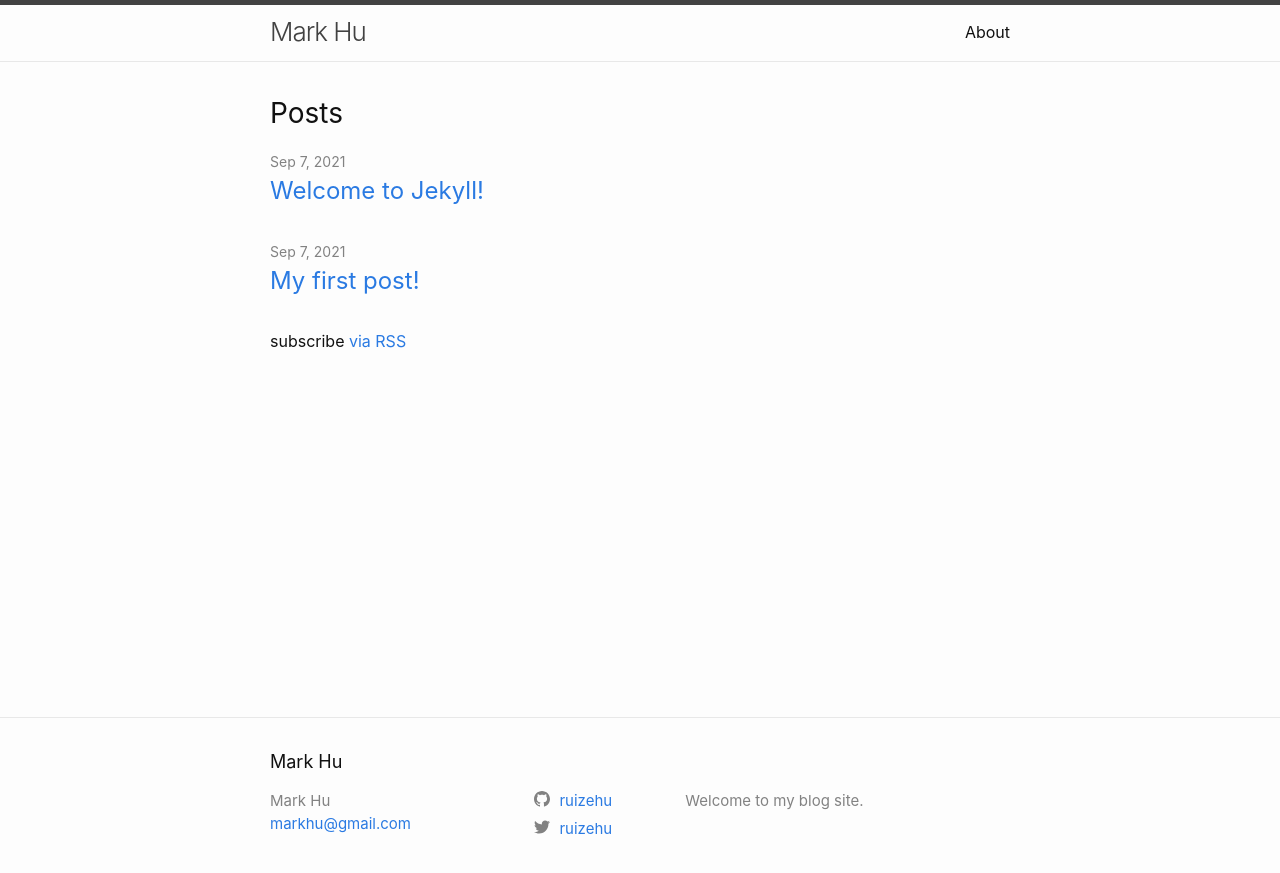
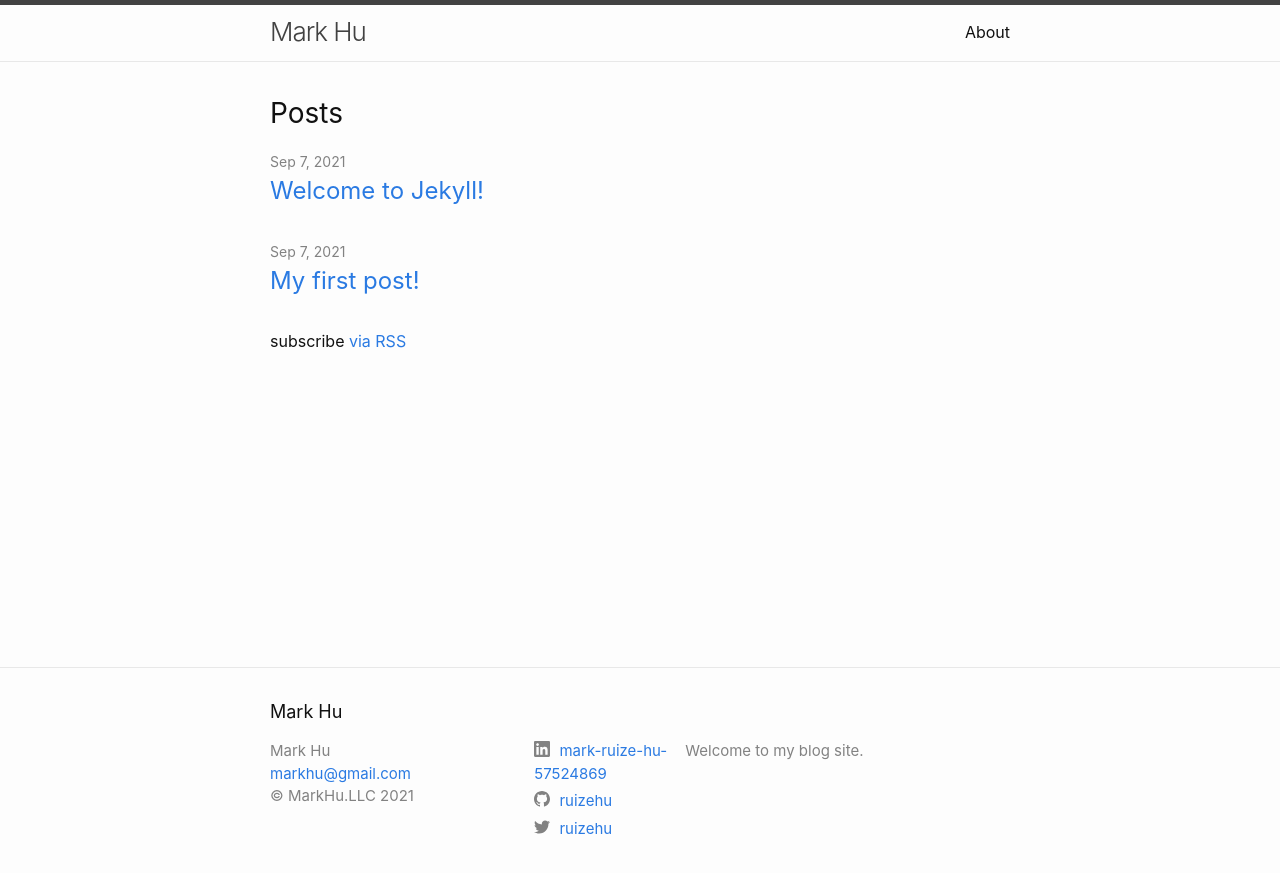
Before and after one commit to RuizeHu/myRepo, a Jekyll site: the page built from index.markdown, in a window 1280 px wide. Shown: the top 873 px of the page. Built offline with Jekyll 4.4.1, drawn with Linux system fonts in a browser that asks for light colours.

Commit message:
completed all branding activities

```diff
--- a/_config.yml
+++ b/_config.yml
@@ -27,6 +27,14 @@ url: "https://ruizehu.github.io" # the base hostname & protocol for your site, e
 twitter_username: ruizehu
 github_username:  ruizehu
 
+# author
+author: Mark Hu
+linkedin_username: mark-ruize-hu-57524869
+#linkedin_username:
+
+# copyright: a copyright symbol and year will be added automatically
+copyright: "MarkHu.LLC"
+
 # Build settings
 # Removed minima theme as it is now a regular theme.
 # theme: minima
--- a/_includes/footer.html
+++ b/_includes/footer.html
@@ -1,5 +1,5 @@
 <footer class="site-footer h-card">
-  <data class="u-url" href="{{ "/" | relative_url }}"></data>
+  <data class="u-url" href="{{ " /" | relative_url }}"></data>
 
   <div class="wrapper">
 
@@ -18,6 +18,9 @@
           {%- if site.email -%}
           <li><a class="u-email" href="mailto:{{ site.email }}">{{ site.email }}</a></li>
           {%- endif -%}
+          {%- if site.copyright -%}
+          <li>&copy; {{ site.copyright }} {{ "now" | date: "%Y" }}</li>
+          {%- endif -%}
         </ul>
       </div>
 
--- a/_includes/header.html
+++ b/_includes/header.html
@@ -3,7 +3,7 @@
   <div class="wrapper">
     {%- assign default_paths = site.pages | map: "path" -%}
     {%- assign page_paths = site.header_pages | default: default_paths -%}
-    <a class="site-title" rel="author" href="{{ "/" | relative_url }}">{{ site.title | escape }}</a>
+    <a class="site-title" rel="author" href="{{ " /" | relative_url }}">{{ site.title | escape }}</a>
 
     {%- if page_paths -%}
     <nav class="site-nav">
--- a/_includes/social.html
+++ b/_includes/social.html
@@ -1,14 +1,49 @@
 <ul class="social-media-list">
-  {%- if site.dribbble_username -%}<li><a href="https://dribbble.com/{{ site.dribbble_username| cgi_escape | escape }}"><svg class="svg-icon"><use xlink:href="{{ '/assets/minima-social-icons.svg#dribbble' | relative_url }}"></use></svg> <span class="username">{{ site.dribbble_username| escape }}</span></a></li>{%- endif -%}
-  {%- if site.facebook_username -%}<li><a href="https://www.facebook.com/{{ site.facebook_username| cgi_escape | escape }}"><svg class="svg-icon"><use xlink:href="{{ '/assets/minima-social-icons.svg#facebook' | relative_url }}"></use></svg> <span class="username">{{ site.facebook_username| escape }}</span></a></li>{%- endif -%}
-  {%- if site.flickr_username -%}<li><a href="https://www.flickr.com/photos/{{ site.flickr_username| cgi_escape | escape }}"><svg class="svg-icon"><use xlink:href="{{ '/assets/minima-social-icons.svg#flickr' | relative_url }}"></use></svg> <span class="username">{{ site.flickr_username| escape }}</span></a></li>{%- endif -%}
-  {%- if site.github_username -%}<li><a href="https://github.com/{{ site.github_username| cgi_escape | escape }}"><svg class="svg-icon"><use xlink:href="{{ '/assets/minima-social-icons.svg#github' | relative_url }}"></use></svg> <span class="username">{{ site.github_username| escape }}</span></a></li>{%- endif -%}
-  {%- if site.instagram_username -%}<li><a href="https://instagram.com/{{ site.instagram_username| cgi_escape | escape }}"><svg class="svg-icon"><use xlink:href="{{ '/assets/minima-social-icons.svg#instagram' | relative_url }}"></use></svg> <span class="username">{{ site.instagram_username| escape }}</span></a></li>{%- endif -%}
-  {%- if site.linkedin_username -%}<li><a href="https://www.linkedin.com/in/{{ site.linkedin_username| cgi_escape | escape }}"><svg class="svg-icon"><use xlink:href="{{ '/assets/minima-social-icons.svg#linkedin' | relative_url }}"></use></svg> <span class="username">{{ site.linkedin_username| escape }}</span></a></li>{%- endif -%}
-  {%- if site.pinterest_username -%}<li><a href="https://www.pinterest.com/{{ site.pinterest_username| cgi_escape | escape }}"><svg class="svg-icon"><use xlink:href="{{ '/assets/minima-social-icons.svg#pinterest' | relative_url }}"></use></svg> <span class="username">{{ site.pinterest_username| escape }}</span></a></li>{%- endif -%}
-  {%- for mst in site.mastodon -%}{%- if mst.username and mst.instance -%}<li><a href="https://{{ mst.instance| cgi_escape | escape}}/@{{mst.username}}"><svg class="svg-icon"><use xlink:href="{{ '/assets/minima-social-icons.svg#mastodon' | relative_url }}"></use></svg> <span class="username">{{ mst.username|escape }}</span></a></li>{%- endif -%}{%- endfor -%}
-  {%- if site.twitter_username -%}<li><a href="https://www.twitter.com/{{ site.twitter_username| cgi_escape | escape }}"><svg class="svg-icon"><use xlink:href="{{ '/assets/minima-social-icons.svg#twitter' | relative_url }}"></use></svg> <span class="username">{{ site.twitter_username| escape }}</span></a></li>{%- endif -%}
-  {%- if site.youtube_username -%}<li><a href="https://youtube.com/{{ site.youtube_username| cgi_escape | escape }}"><svg class="svg-icon"><use xlink:href="{{ '/assets/minima-social-icons.svg#youtube' | relative_url }}"></use></svg> <span class="username">{{ site.youtube_username| escape }}</span></a></li>{%- endif -%}
-  {%- if site.googleplus_username -%}<li><a href="https://plus.google.com/{{ site.googleplus_username| escape }}"><svg class="svg-icon"><use xlink:href="{{ '/assets/minima-social-icons.svg#googleplus' | relative_url }}"></use></svg> <span class="username">{{ site.googleplus_username| escape }}</span></a></li>{%- endif -%}
-  {%- if site.rss -%}<li><a href="{{ 'feed.xml' | relative_url }}"><svg class="svg-icon"><use xlink:href="{{ '/assets/minima-social-icons.svg#rss' | relative_url }}"></use></svg> <span>{{ site.rss | escape }}</span></a></li>{%- endif -%}
+  {%- if site.linkedin_username -%}<li><a
+      href="https://www.linkedin.com/in/{{ site.linkedin_username| cgi_escape | escape }}"><svg class="svg-icon">
+        <use xlink:href="{{ '/assets/minima-social-icons.svg#linkedin' | relative_url }}"></use>
+      </svg> <span class="username">{{ site.linkedin_username| escape }}</span></a></li>{%- endif -%}
+  {%- if site.github_username -%}<li><a href="https://github.com/{{ site.github_username| cgi_escape | escape }}"><svg
+        class="svg-icon">
+        <use xlink:href="{{ '/assets/minima-social-icons.svg#github' | relative_url }}"></use>
+      </svg> <span class="username">{{ site.github_username| escape }}</span></a></li>{%- endif -%}
+  {%- if site.dribbble_username -%}<li><a
+      href="https://dribbble.com/{{ site.dribbble_username| cgi_escape | escape }}"><svg class="svg-icon">
+        <use xlink:href="{{ '/assets/minima-social-icons.svg#dribbble' | relative_url }}"></use>
+      </svg> <span class="username">{{ site.dribbble_username| escape }}</span></a></li>{%- endif -%}
+  {%- if site.facebook_username -%}<li><a
+      href="https://www.facebook.com/{{ site.facebook_username| cgi_escape | escape }}"><svg class="svg-icon">
+        <use xlink:href="{{ '/assets/minima-social-icons.svg#facebook' | relative_url }}"></use>
+      </svg> <span class="username">{{ site.facebook_username| escape }}</span></a></li>{%- endif -%}
+  {%- if site.flickr_username -%}<li><a
+      href="https://www.flickr.com/photos/{{ site.flickr_username| cgi_escape | escape }}"><svg class="svg-icon">
+        <use xlink:href="{{ '/assets/minima-social-icons.svg#flickr' | relative_url }}"></use>
+      </svg> <span class="username">{{ site.flickr_username| escape }}</span></a></li>{%- endif -%}
+  {%- if site.instagram_username -%}<li><a
+      href="https://instagram.com/{{ site.instagram_username| cgi_escape | escape }}"><svg class="svg-icon">
+        <use xlink:href="{{ '/assets/minima-social-icons.svg#instagram' | relative_url }}"></use>
+      </svg> <span class="username">{{ site.instagram_username| escape }}</span></a></li>{%- endif -%}
+  {%- if site.pinterest_username -%}<li><a
+      href="https://www.pinterest.com/{{ site.pinterest_username| cgi_escape | escape }}"><svg class="svg-icon">
+        <use xlink:href="{{ '/assets/minima-social-icons.svg#pinterest' | relative_url }}"></use>
+      </svg> <span class="username">{{ site.pinterest_username| escape }}</span></a></li>{%- endif -%}
+  {%- for mst in site.mastodon -%}{%- if mst.username and mst.instance -%}<li><a
+      href="https://{{ mst.instance| cgi_escape | escape}}/@{{mst.username}}"><svg class="svg-icon">
+        <use xlink:href="{{ '/assets/minima-social-icons.svg#mastodon' | relative_url }}"></use>
+      </svg> <span class="username">{{ mst.username|escape }}</span></a></li>{%- endif -%}{%- endfor -%}
+  {%- if site.twitter_username -%}<li><a
+      href="https://www.twitter.com/{{ site.twitter_username| cgi_escape | escape }}"><svg class="svg-icon">
+        <use xlink:href="{{ '/assets/minima-social-icons.svg#twitter' | relative_url }}"></use>
+      </svg> <span class="username">{{ site.twitter_username| escape }}</span></a></li>{%- endif -%}
+  {%- if site.youtube_username -%}<li><a
+      href="https://youtube.com/{{ site.youtube_username| cgi_escape | escape }}"><svg class="svg-icon">
+        <use xlink:href="{{ '/assets/minima-social-icons.svg#youtube' | relative_url }}"></use>
+      </svg> <span class="username">{{ site.youtube_username| escape }}</span></a></li>{%- endif -%}
+  {%- if site.googleplus_username -%}<li><a href="https://plus.google.com/{{ site.googleplus_username| escape }}"><svg
+        class="svg-icon">
+        <use xlink:href="{{ '/assets/minima-social-icons.svg#googleplus' | relative_url }}"></use>
+      </svg> <span class="username">{{ site.googleplus_username| escape }}</span></a></li>{%- endif -%}
+  {%- if site.rss -%}<li><a href="{{ 'feed.xml' | relative_url }}"><svg class="svg-icon">
+        <use xlink:href="{{ '/assets/minima-social-icons.svg#rss' | relative_url }}"></use>
+      </svg> <span>{{ site.rss | escape }}</span></a></li>{%- endif -%}
 </ul>
```
Also changed, not shown: other parts of _includes/header.html (+2 -1 lines), images/title-logo.png (added). Lines whose indentation alone changed are shown as unchanged.
